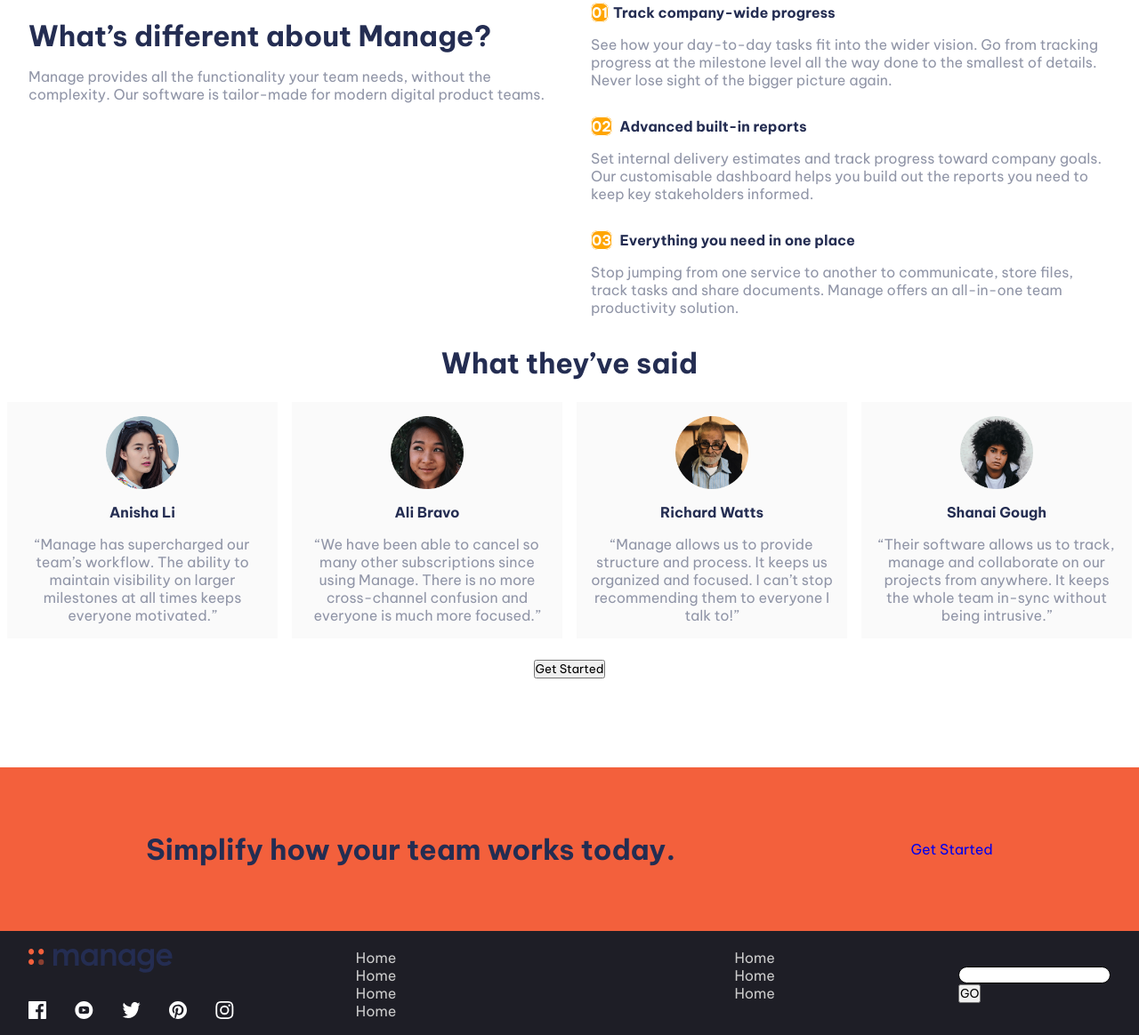
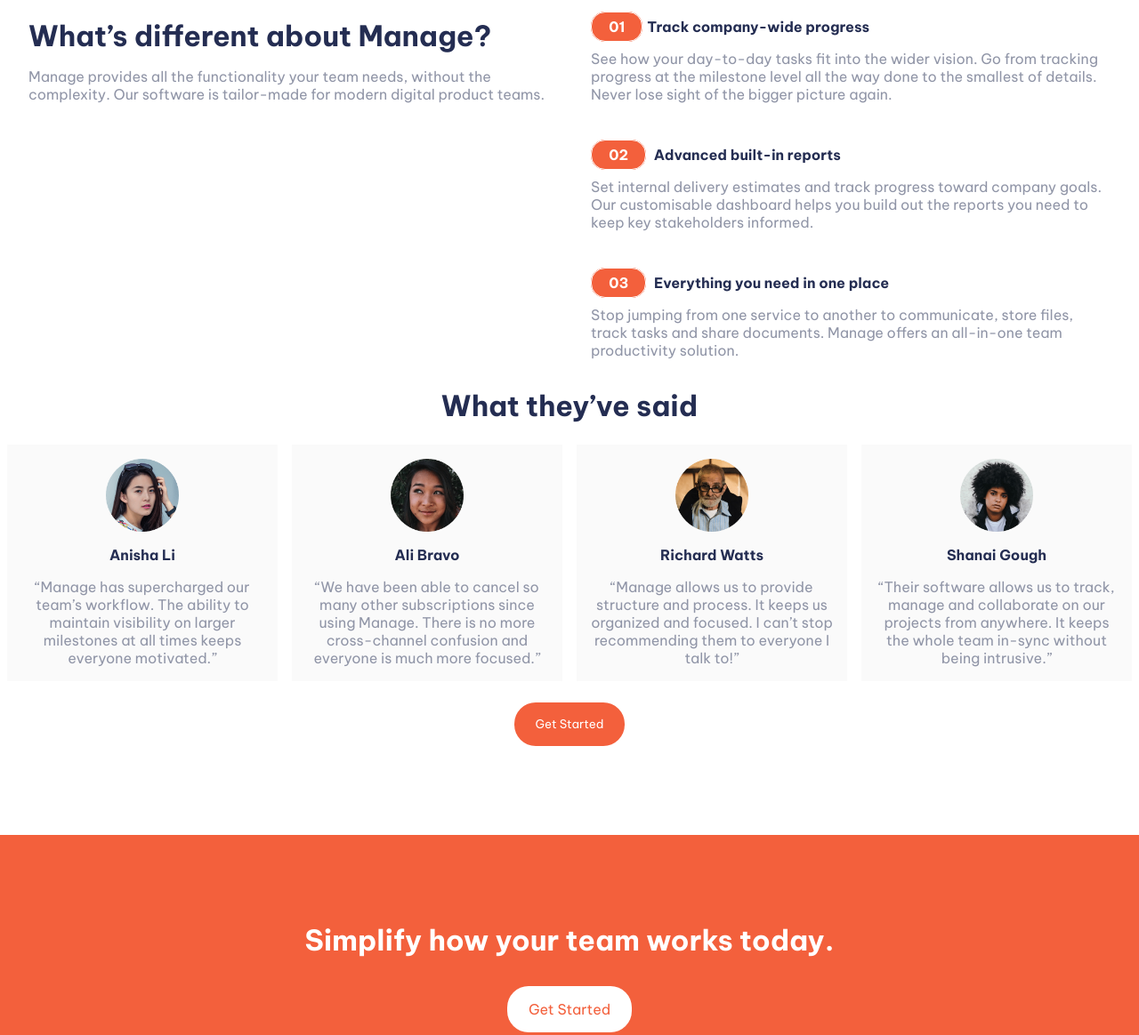
Before and after one commit to dagmar-dev/Manage-landing-page, a plain HTML site: page index.html in a window 1280 px wide. Shown: the part 709-1873 px from the top of the page at 89% size. Drawn offline with Linux system fonts and the light colour scheme.

```diff
--- a/index.html
+++ b/index.html
@@ -18,6 +18,7 @@
       <section class="main" >
         <div class="container">
         <header>
+
             <img src="./images/logo.svg" alt="" />
             <img class="hamburger" src="./images/icon-hamburger.svg" alt="" />
         </header>
@@ -149,15 +150,15 @@
         </section>
 
         <section class="simplify">
-          <div class="container">
+
             <h4>Simplify how your team works today.</h4>
             <a href="#">Get Started</a>
-            </div>
+
         </section>
 
         <footer>
           <div class="container">
-          <div><input type="text"> <button>GO</button></div>
+          <div class="search" ><input type="text"> <button>GO</button></div>
            <div class="footer-links">
             <div class="links1">
               <ul>
--- a/style.css
+++ b/style.css
@@ -109,19 +109,18 @@ p{
     display: flex;
     flex-direction: column;
     gap: 1em;
-    text-align: center;
+    text-align: left;
+    margin-top: 1rem;
 }
 .number {
     border: 1px solid;
-    background: orange;
+    background: #f3603c;
     color: white;
-    border-radius: 0.5em;
+    border-radius: 1rem;
     margin-right: 0.3em;
+    padding:0.4rem 1.2rem 0.4rem 1.2rem;
 }
 
-h3 {
-    background: rgb(248, 207, 183);
-}
 
 .testimonies {
     padding-top: 1em;
@@ -129,6 +128,14 @@ h3 {
     flex-direction: column;
     gap: 1em;
     align-items: center;
+}
+.testimonies > button{
+    background:#f3603c;
+    padding:1rem 1.5rem 1rem 1.5rem;
+    border: 0px solid;
+    border-radius:1.5rem;
+    color:#fff;
+    text-align: center;
 }
 .testimonials-one,
 .testimonials-two,
@@ -157,16 +164,28 @@ h3 {
 .simplify{
     background:#f3603c;
 }
-.simplify > .container{
-
+.simplify {
     height:40vh;
     width:100%;
     display: flex;
     flex-direction: column;
     justify-content:center;
     align-items: center;
+    text-align: center;
+    gap:2rem;
+}
+.simplify > h4 {
     color:white;
 }
+.simplify > a{
+    background:#fff;
+    padding:1rem 1.5rem 1rem 1.5rem;
+    border: 0px solid;
+    border-radius:1.5rem;
+    color:#f3603c;
+    text-align: center;
+}
+
 footer{
     background:#1e1e26;
 }
@@ -186,7 +205,25 @@ footer > p{
 }
 input{
     border: 1px solid;
-    border-radius: 10px;
+    border-radius: 1.5rem;
+    padding: 1rem;
+    width:70%;
+
+
+}
+.search{
+    width:100%;
+    display: flex;
+    justify-content: center;
+    gap:0.5rem;
+}
+.search > button{
+    background:#f3603c;
+    padding:1rem 2rem 1rem 2rem;
+    border: 0px solid;
+    border-radius:1.5rem;
+    color:#fff;
+    text-align: center;
 }
 .footer-links{
     display:flex;
```
